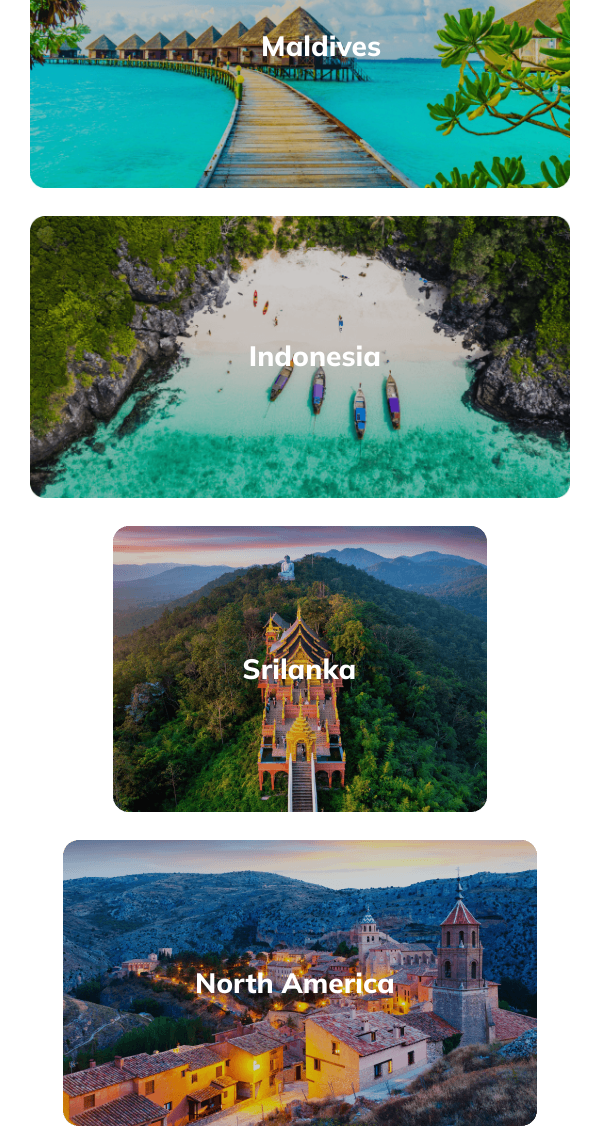
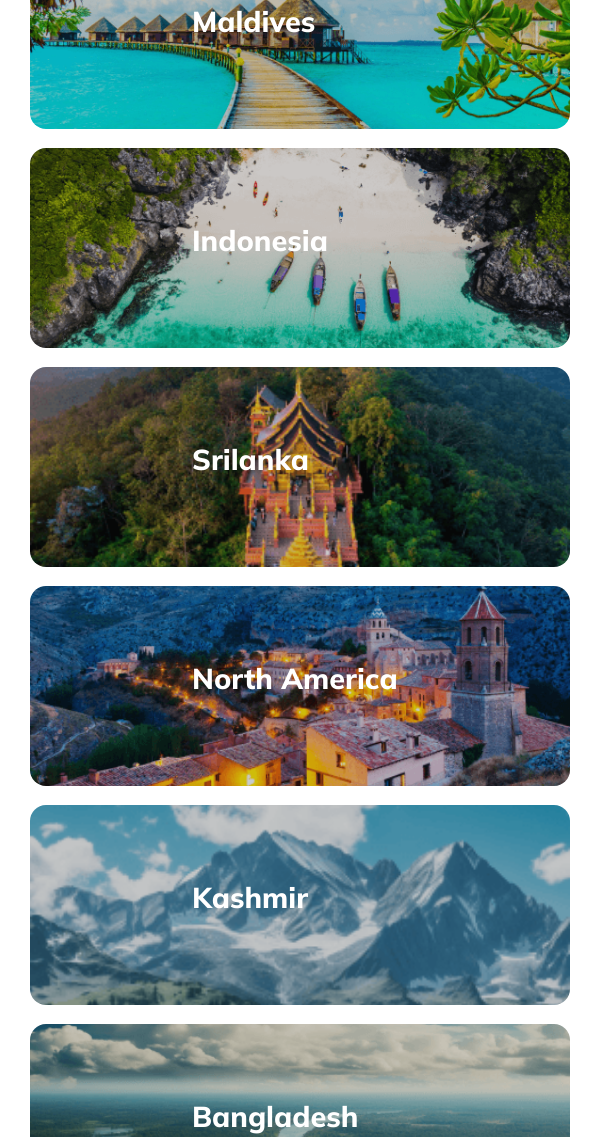
Before and after one commit to Rasel9360/Assignment-2-travelwebsite, a plain HTML site: page index.html in a window 600 px wide. Shown: the part 2460-3597 px from the top of the page. Drawn offline with Linux system fonts and the light colour scheme.

Commit message:
choose your destination section modify added

```diff
--- a/Styles/responsive.css
+++ b/Styles/responsive.css
@@ -99,18 +99,37 @@
         object-fit: cover;
     }
 
-    /* Our destination Section */
-    .destination-image-box-1,
-    .destination-image-box-2,
-    .destination-image-box-3 {
-        flex-direction: column;
-        justify-content: center;
-        align-items: center;
-        gap: 24px;
-        margin-top: 24px;
+    /* Destination section */
+    .destination-container,
+    .destination-dsp {
+        width: 90%;
     }
 
-    .destination-container,
+    .destination-image-container {
+        grid-template-columns: 1fr;
+        width: 100%;
+        gap: 0px;
+        margin-bottom: 10px;
+
+    }
+
+    .destination-image-container div img {
+        margin-bottom: 15px;
+        height: 200px;
+    }
+
+    .image-title-dst-1 {
+        position: absolute;
+        bottom: 50%;
+        left: 30%;
+    }
+
+    .image-title-dst {
+        position: absolute;
+        bottom: 50%;
+        left: 30%;
+    }
+
     .choose-us-container,
     .newsletter-container,
     .perfect-place-container,
@@ -123,22 +142,9 @@
         font-size: 1.8rem;
     }
 
-    .destination-dsp,
     .choose-us-dsp,
     .deals-dsp {
         width: 90%;
-    }
-
-    .destination-img-title {
-        position: absolute;
-        bottom: 45%;
-        right: 35%;
-    }
-
-    .destination-img-title-2 {
-        position: absolute;
-        bottom: 45%;
-        right: 35%;
     }
 
     .newsletter-container {
@@ -172,19 +178,21 @@
     .discount-card-title {
         font-size: 1.1rem;
     }
-    .deals-card{
+
+    .deals-card {
         justify-content: center;
         align-items: center;
     }
 
     .deals-subcard,
-    .deals-subcard-2{
+    .deals-subcard-2 {
         width: 100%;
         align-items: center;
         padding: 15px;
     }
+
     .deals-card,
-    .deals-card-2{
+    .deals-card-2 {
         padding: 150px 15px 15px 15px;
     }
 }
@@ -192,6 +200,7 @@
 /* Medium/Tablet Devices Related Styles */
 
 @media screen and (min-width: 600px) and (max-width: 960px) {
+
     nav,
     .perfect-place-container,
     .deals-card {
@@ -211,51 +220,70 @@
         align-items: center;
         justify-content: center;
     }
+
     .banner-container {
         background-position: center;
         height: auto;
         width: 90%;
     }
+
     .popular-section-container {
         flex-direction: column;
         width: 90%;
     }
-    .deals-card{
+
+    .deals-card {
         justify-content: center;
         align-items: center;
     }
 
     .deals-subcard,
-    .deals-subcard-2{
+    .deals-subcard-2 {
         width: 100%;
         align-items: center;
         padding: 15px;
     }
+
     .deals-card,
-    .deals-card-2{
+    .deals-card-2 {
         padding: 150px 15px 15px 15px;
     }
 
-    .discount-container{
+    .discount-container {
         width: 90%;
     }
-    .perfect-place-container{
+
+    .perfect-place-container {
         flex-direction: column;
         width: 90%;
         align-items: center;
     }
-    .newsletter-container{
+
+    .newsletter-container {
         width: 80%;
         flex-direction: column;
     }
-    .newsletter-info{
+
+    .newsletter-info {
         text-align: center;
     }
 
-    hr{
+    hr {
         margin: 24px auto;
     }
-    .destination-container{
+
+    .destination-container {
         width: 90%;
     }
+
+    .destination-image-container {
+        grid-template-columns: 1fr;
+        width: 100%;
+        gap: 0px;
+        margin-bottom: 10px;
+    }
+    .destination-image-container div img {
+        margin-bottom: 15px;
+    }
+
 }
--- a/Styles/style.css
+++ b/Styles/style.css
@@ -203,58 +203,68 @@ button:hover {
     margin: auto;
 }
 
-.destination-image-box-1,
-.destination-image-box-2,
-.destination-image-box-3 {
-    display: flex;
-    justify-content: center;
-    align-items: center;
-    gap: 24px;
-    margin-top: 24px;
+.destination-image-container {
+    display: grid;
+    grid-template-columns: repeat(12, 1fr);
+    gap: 20px;
+    margin-top: 48px;
 }
 
-.destination-image-box-1 div img,
-.destination-image-box-2 div img,
-.destination-image-box-3 div img {
-    width: 100%;
-    object-fit: contain;
+#image-box {
+    position: relative;
 }
 
-.destination-img-title {
+.image-title-dst-1 {
     color: #FFF;
-    text-align: center;
-    font-size: 1.75rem;
+    font-size: 1.8rem;
     font-weight: 800;
     position: absolute;
-    bottom: 45%;
-    right: 40%;
-
+    bottom: 50%;
+    left: 40%;
 }
 
-.destination-img-title-1 {
+.image-title-dst {
     color: #FFF;
-    text-align: center;
-    font-size: 1.75rem;
+    font-size: 1.8rem;
     font-weight: 800;
     position: absolute;
-    bottom: 45%;
-    right: 30%;
-
+    bottom: 50%;
+    left: 30%;
 }
 
-.destination-img-title-2 {
-    color: #FFF;
-    text-align: center;
-    font-size: 1.75rem;
-    font-weight: 800;
-    position: absolute;
-    bottom: 45%;
-    right: 30%;
-
+.destination-image-box-1 {
+    grid-column: span 6;
 }
 
-.box-1 {
-    position: relative;
+.destination-image-box-2 {
+    grid-column: span 6;
+}
+
+.destination-image-box-3 {
+    grid-column: span 4;
+}
+
+.destination-image-box-4 {
+    grid-column: span 5;
+}
+
+.destination-image-box-5 {
+    grid-column: span 3;
+}
+
+.destination-image-box-6 {
+    grid-column: span 5;
+}
+
+.destination-image-box-7 {
+    grid-column: span 7;
+}
+
+.destination-image-container div img {
+    width: 100%;
+    height: 350px;
+    object-fit: cover;
+    border-radius: 16px;
 }
 
 /* Why Choose Us Related Styles */
@@ -456,7 +466,7 @@ form input {
     padding: 48px 48px 48px 0px;
 }
 
-.deals-card-2{
+.deals-card-2 {
     background-image: url('../Images/Group 40.png');
     background-repeat: no-repeat;
     background-position: center;
@@ -476,6 +486,7 @@ form input {
     text-align: start;
     padding: 50px;
 }
+
 .deals-subcard-2 {
     width: 50%;
     border-radius: 16px;
--- a/index.html
+++ b/index.html
@@ -89,43 +89,35 @@
         <section>
             <div class="destination-container">
                 <h2 class="destination-title">Choose Your Destination</h2>
-                <p class="destination-dsp"> Dive into a world of possibilities as you navigate through a curated
-                    selection of travel destinations. Whether seeking serene landscapes, <br> vibrant cultures, or
-                    thrilling adventures, this platform is your passport to tailor-made experiences.</p>
+                <p class="destination-dsp"> Dive into a world of possibilities as you navigate through a curated selection of travel destinations. Whether seeking serene landscapes, <br> vibrant cultures, or thrilling adventures, this platform is your passport to tailor-made experiences.</p>
                 <div class="destination-image-container">
-                    <div class="destination-image-box-1">
-                        <div class="box-1">
-                            <img src="Images/Rectangle 5.png" alt="">
-                            <h5 class="destination-img-title">Maldives</h5>
-                        </div>
-                        <div class="box-1">
-                            <img src="Images/Rectangle 8.png" alt="">
-                            <h5 class="destination-img-title">Indonesia</h5>
-                        </div>
+                    <div id="image-box" class="destination-image-box-1">
+                        <img src="/Images/Rectangle 5.png" alt="">
+                        <h5 class="image-title-dst-1">Maldives</h5>
                     </div>
-                    <div class="destination-image-box-2">
-                        <div class="box-1">
-                            <img src="Images/Rectangle 6.png" alt="">
-                            <h5 class="destination-img-title-2">Srilanka</h5>
-                        </div>
-                        <div class="box-1">
-                            <img src="Images/Rectangle 7.png" alt="">
-                            <h5 class="destination-img-title-1">North America</h5>
-                        </div>
-                        <div class="box-1">
-                            <img src="Images/Rectangle 9.png" alt="">
-                            <h5 class="destination-img-title-2">Kashmir</h5>
-                        </div>
+                    <div id="image-box" class="destination-image-box-2">
+                        <img src="/Images/Rectangle 8.png" alt="">
+                        <h5 class="image-title-dst-1">Indonesia</h5>
                     </div>
-                    <div class="destination-image-box-3">
-                        <div class="box-1">
-                            <img src="Images/Rectangle 11.png" alt="">
-                            <h5 class="destination-img-title-1">Bangladesh</h5>
-                        </div>
-                        <div class="box-1">
-                            <img src="Images/Rectangle 10.png" alt="">
-                            <h5 class="destination-img-title">Bandarban</h5>
-                        </div>
+                    <div id="image-box" class="destination-image-box-3">
+                        <img src="Images/Rectangle 6.png" alt="">
+                        <h5 class="image-title-dst">Srilanka</h5>
+                    </div>
+                    <div id="image-box" class="destination-image-box-4">
+                        <img src="Images/Rectangle 7.png" alt="">
+                        <h5 class="image-title-dst">North America</h5>
+                    </div>
+                    <div id="image-box" class="destination-image-box-5">
+                        <img src="Images/Rectangle 9.png" alt="">
+                        <h5 class="image-title-dst">Kashmir</h5>
+                    </div>
+                    <div id="image-box" class="destination-image-box-6">
+                        <img src="Images/Rectangle 11.png" alt="">
+                        <h5 class="image-title-dst">Bangladesh</h5>
+                    </div>
+                    <div id="image-box" class="destination-image-box-7">
+                        <img src="Images/Rectangle 10.png" alt="">
+                        <h5 class="image-title-dst-1">Bandarban</h5>
                     </div>
                 </div>
             </div>
```
Also changed, not shown: Banner-.png (deleted).
